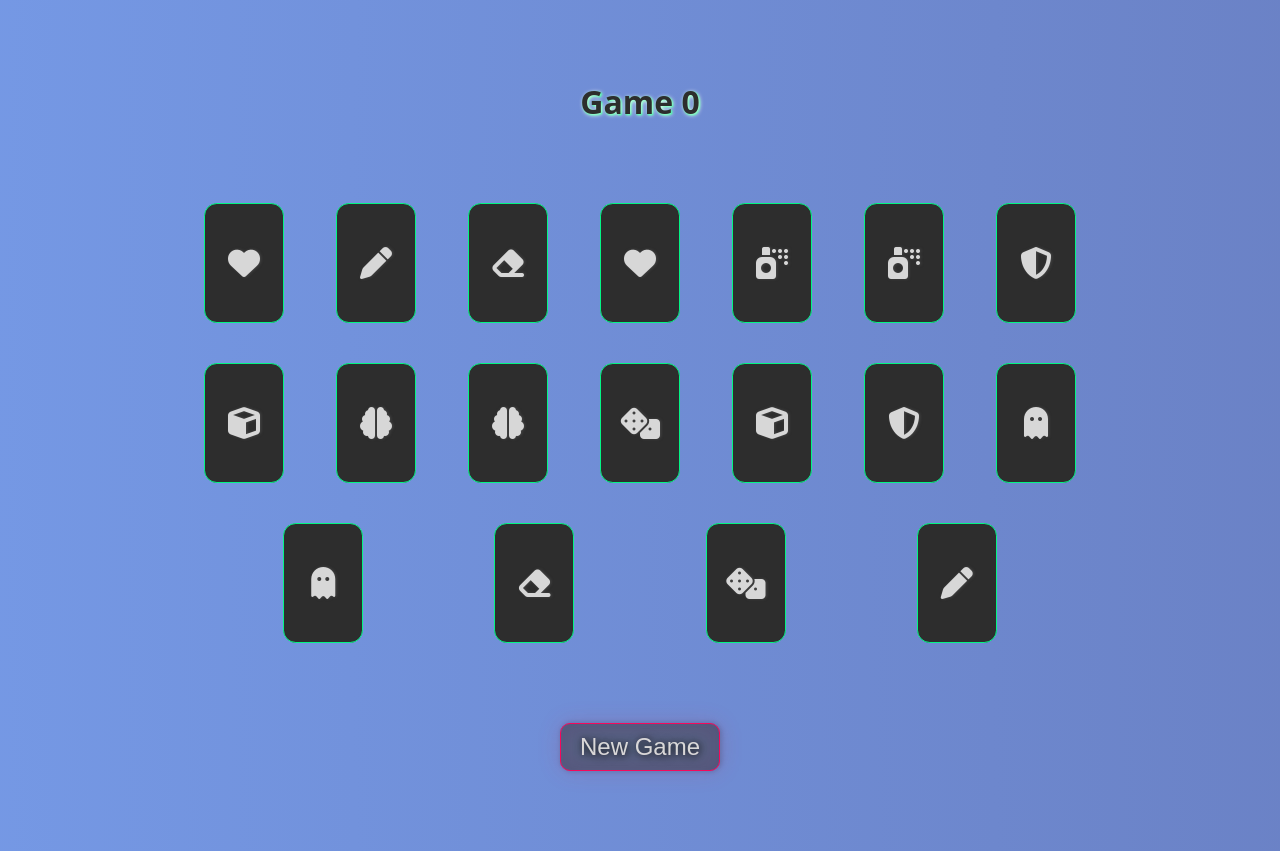
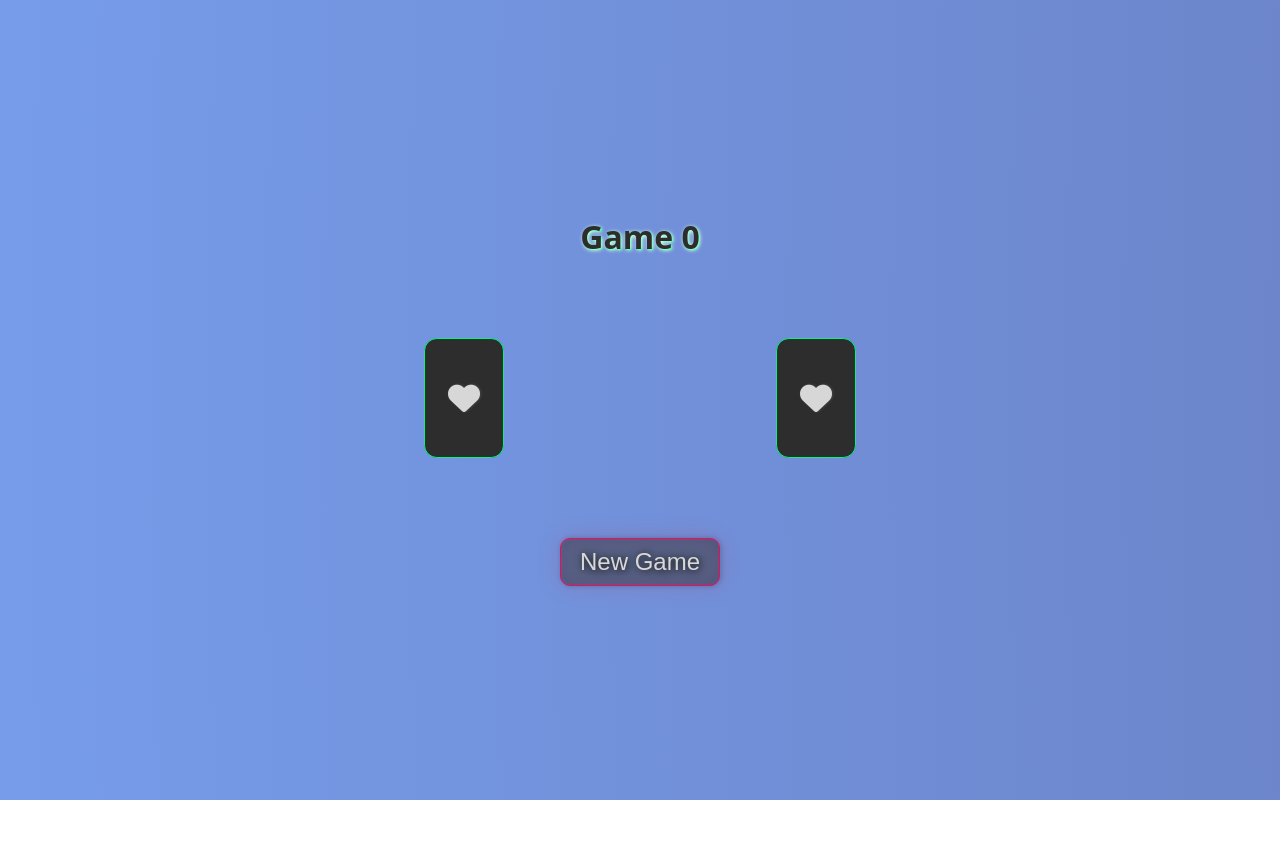
Before and after one commit to francoandreDev/react-projects, a React (Create React App) app in the folder card-memory-game/: page / in a window 1280 px wide. After the commit the page ends 800 px from the top, so only its background shows below. Built offline with nearby package versions, Linux system fonts and the light colour scheme; the HTML template or start-up script is replaced by a standard one.

Commit message:
fix distribution of cards

```diff
--- a/card-memory-game/src/App.js
+++ b/card-memory-game/src/App.js
@@ -1,6 +1,6 @@
 import { useState } from "react";
+import Card from "./cards/Card";
 import "./App.css";
-import Card from "./cards/Card";
 
 function App() {
     const iconsAvailable = [
@@ -21,12 +21,12 @@ function App() {
     };
 
     const newEvenRandom = (n) => {
-        const random = Math.floor(Math.random() * n - 5) + 6;
-        const evenRandom = onlyEven(random);
+        const newRandom = Math.floor(Math.random() * n - 5) + 6;
+        const evenRandom = onlyEven(newRandom);
         return evenRandom;
     };
 
-    const filterIcons = () => {
+    const filterIcons = (random) => {
         const myIcons = iconsAvailable.filter(
             (icon, index) => index < random / 2
         );
@@ -36,36 +36,45 @@ function App() {
     const sortBothIcons = (myIcons) => {
         const sortIcons = myIcons
             .concat(myIcons)
-            .sort(() => Math.random() - 0.5);
+            .sort(() => Math.random() - 0.5)
+            .map(element=>element)
         return sortIcons;
     };
 
-    const newContent = () => {
-        const myIcons = filterIcons();
+    const newContent = (random) => {
+        const myIcons = filterIcons(random);
         const sortIcons = sortBothIcons(myIcons);
         return sortIcons;
     };
 
-    const createCardsArray = () => {
+    const createCardsArray = (random, content=null) => {
         return new Array(random)
             .fill({ status: "close", content: null })
             .map((thisCard, index) => {
-                return {...thisCard, content: myContent[index]}
-            });
+                return content === null ?
+                    { ...thisCard, content: myContent[index] }
+                :   { ...thisCard, content: content[index] }
+            })
+            .splice(0, iconsAvailable.length*2)
     };
 
     const newGame = () => {
-        setRandom(newEvenRandom(20));
-        setMyContent(newContent());
-        setMyCards(createCardsArray());
         setCount(count + 1);
+        setRandom(newEvenRandom((count+1)*2));
+        const content = newContent(random)
+        setMyContent(content)
+        const cards = createCardsArray(random, content)
+        setMyCards(cards)
+        console.log(cards, random)
+        setSelectedCard(undefined);
     };
 
-    const [random, setRandom] = useState(newEvenRandom(20));
-    const [myContent, setMyContent] = useState(newContent());
-    const [myCards, setMyCards] = useState(createCardsArray());
+
+    const [count, setCount] = useState(0);
+    const [random, setRandom] = useState(2);
+    const [myContent, setMyContent] = useState(newContent(random));
+    const [myCards, setMyCards] = useState(createCardsArray(random));
     const [selectCard, setSelectedCard] = useState(undefined);
-    const [count, setCount] = useState(0);
 
     return (
         <div className="bg">
```
